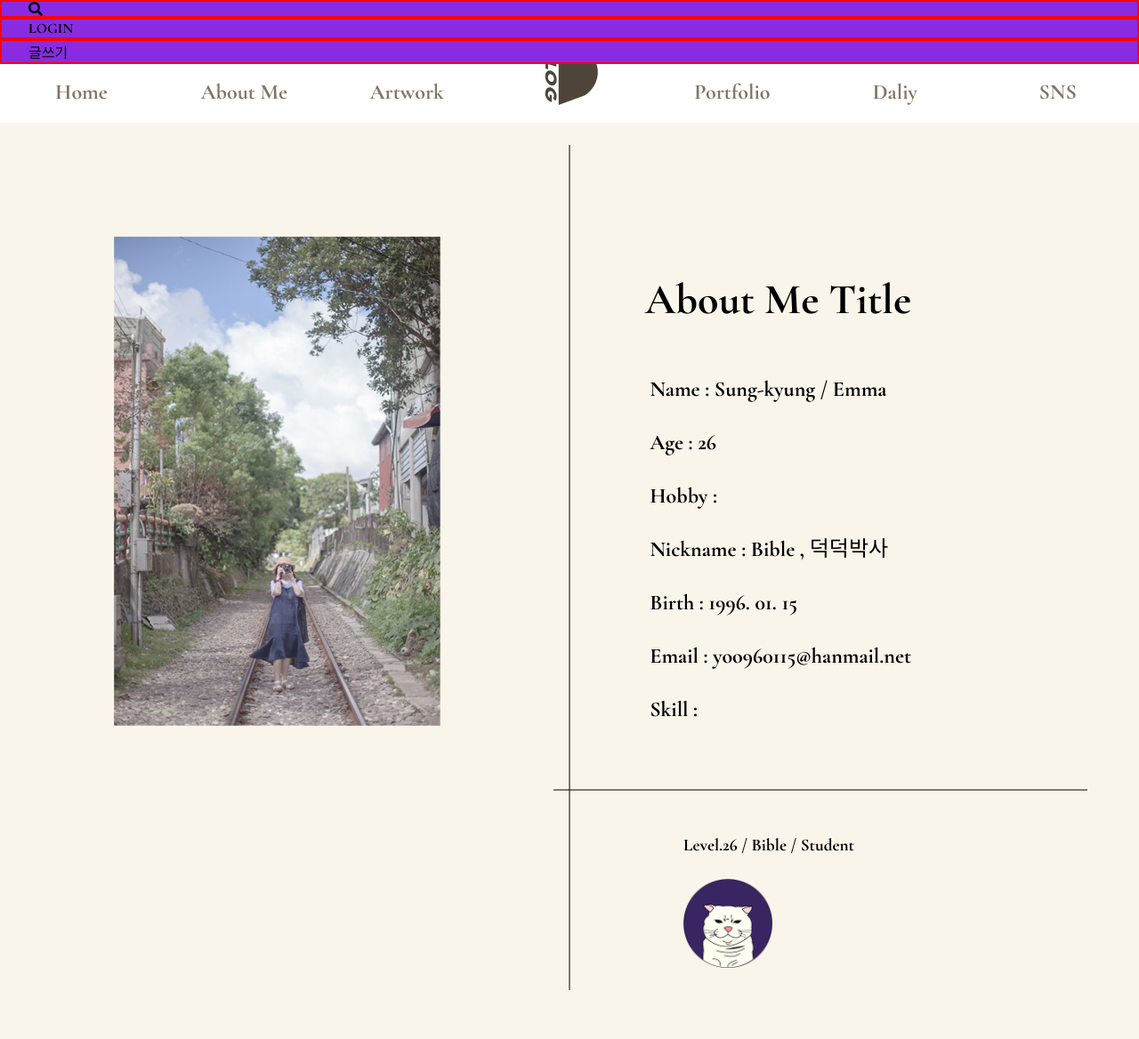
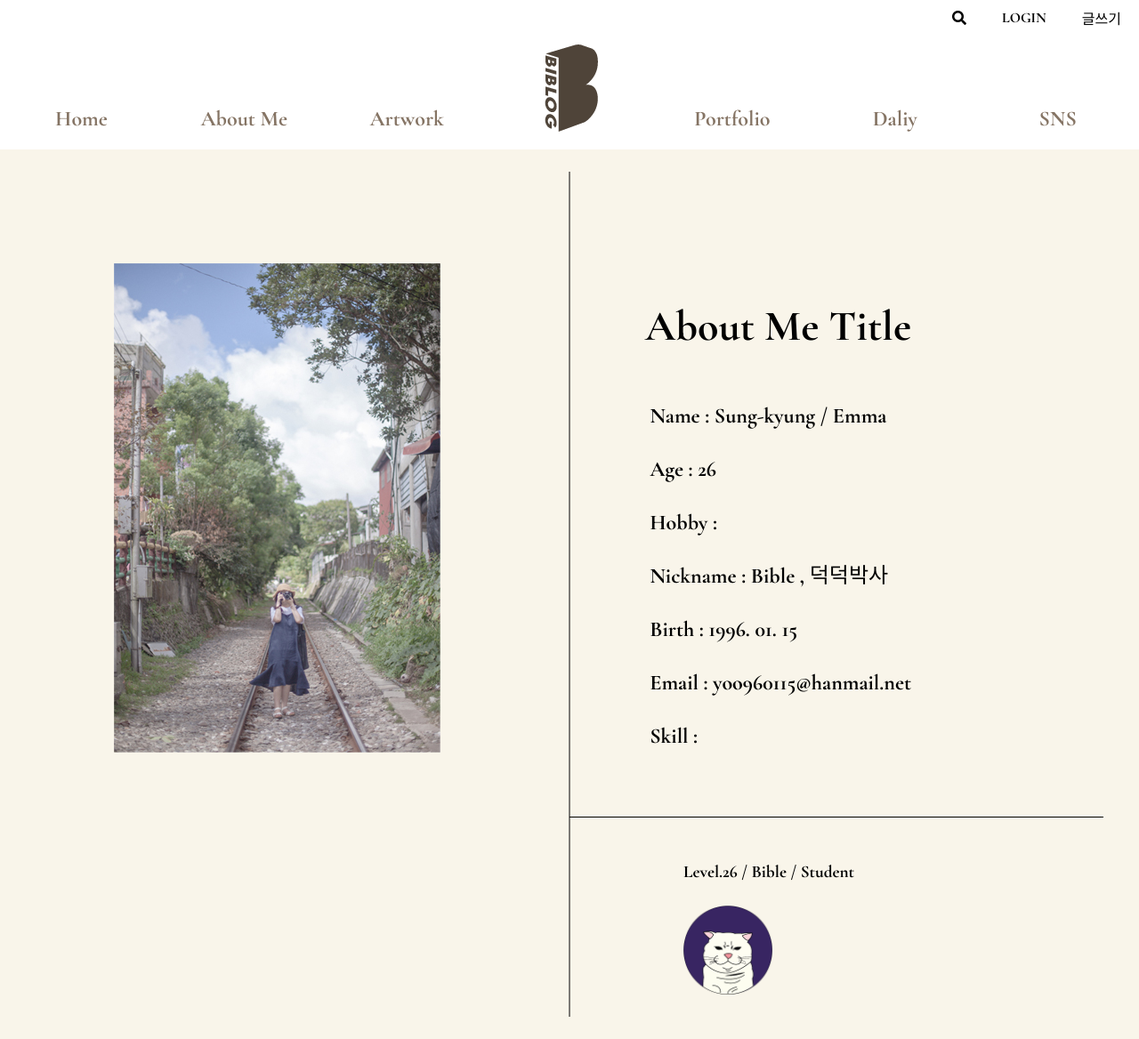
Before and after one commit to Sung-kyung/my_blog, a PHP site: page /aboutMe.php in a window 1280 px wide. Shown: the whole page at 89% size. Before the commit the page ends 1113 px from the top, so only its background shows below. Run offline with PHP 8.4, Linux system fonts and the light colour scheme; some libraries are stand-ins or nearby versions.

Commit message:
0629 리스트 수정

```diff
--- a/part/head.php
+++ b/part/head.php
@@ -58,10 +58,10 @@
         </nav>
     </div>
 
-    <div class="top-menu-bar con ">
-        <div class="flex"><a href="#" class="flex flex-jc-e "><i class="fas fa-search"></i></a></div>
-        <div class="flex"><a href="#" class="flex flex-jc-e ">LOGIN</a></div>
-        <div class="flex"><a href="#" class="flex flex-jc-e ">글쓰기</a></div>
+    <div class="top-menu-bar con flex flex-jc-end">
+        <div class="flex"><a href="#" class="flex  "><i class="fas fa-search"></i></a></div>
+        <div class="flex"><a href="#" class="flex  ">LOGIN</a></div>
+        <div class="flex"><a href="#" class="flex ">글쓰기</a></div>
     </div>
     <div class="top-bar visible-md-up con">
         <div class="con height-100p">
@@ -71,14 +71,20 @@
                     </li>
                     <li class="flex-1-0-0 flex"><a href="/aboutMe.php"
                             class="flex flex-1-0-0 flex-jc-c flex-ai-end">About Me</a></li>
-                    <li class="flex-1-0-0 flex"><a href="/list.php"
+                    <li class="flex-1-0-0 flex"><a href="/detail.php"
                             class="flex flex-1-0-0 flex-jc-c flex-ai-end">Artwork</a></li>
                     <li class="flex-1-0-0 flex"><a href="/" class="flex flex-1-0-0 flex-jc-c flex-ai-end"><img
                                 src="/resource/img/logo_1.png" alt=""></a></li>
                     <li class=" flex-1-0-0 flex"><a href="/aboutMe.php"
                             class="flex flex-1-0-0 flex-jc-c flex-ai-end">Portfolio</a></li>
                     <li class=" flex-1-0-0 flex"><a href="/aboutMe.php"
-                            class="flex flex-1-0-0 flex-jc-c flex-ai-end">Daliy</a></li>
+                            class="flex flex-1-0-0 flex-jc-c flex-ai-end">Daliy</a>
+                            <ul>
+                            <li><a href="#">Cafe</a></li>
+                            <li><a href="#">Daily rec</a></li>
+                            <li><a href="#">IT Study</a></li>
+                            <li><a href="#">Journey</a></li>
+                        </ul></li>
                     <li class="flex-1-0-0 flex">
                         <a href="#" class="flex flex-1-0-0 flex-jc-c flex-ai-end">SNS</a>
                         <ul>
--- a/public/resource/aboutME.css
+++ b/public/resource/aboutME.css
@@ -37,12 +37,11 @@
 }
 .bg-aboutMe > .line-r {
     position: absolute;
-    height: 600px;
-    width:1px;
+    height: 1px;
+    width:600px;
     background-color: black;
     top:75%;
-    left:72%;
-    transform: translateX(-50%)translateY(-50%)rotate(90deg);
+    left:50%;
 }
 .avatar {
     position: absolute;
--- a/public/resource/common.css
+++ b/public/resource/common.css
@@ -1,8 +1,9 @@
 /* 폰트적용 */
-@import url('https://fonts.googleapis.com/css2?family=Cormorant+Garamond:wght@700&display=swap');
+@import url('https://fonts.googleapis.com/css2?family=Cormorant+Garamond:wght@700&family=Noto+Serif+KR:wght@500&display=swap');
 
 html {
-    font-family: 'Cormorant Garamond', serif;
+    font-family: 'Cormorant Garamond', 'Noto Serif KR', serif;
+
 }
 
 /* 노말라이즈 */
@@ -388,18 +390,14 @@ label[for] {
 .top-menu-bar {
     width:100%;
     height: 30px;
-    background-color: blue;
-    position: absolute;
-    top:0;
-    right:0;
     z-index: 10;
 }
-.top-menu-bar > div {
-    border:2px solid red;
-    background-color: blueviolet;
-}
+
 .top-menu-bar > div > a {
-    padding:0px 30px;
+    padding:0px 20px;
+    margin-top:10px;
+    align-items: center;
+
 }
 /* 탑 메뉴바 끝 */
 
```
Also changed, not shown: other parts of public/resource/common.css (+37 -0 lines), public/detail.php (+78 -0 lines), public/list.php (+12 -1 lines).
